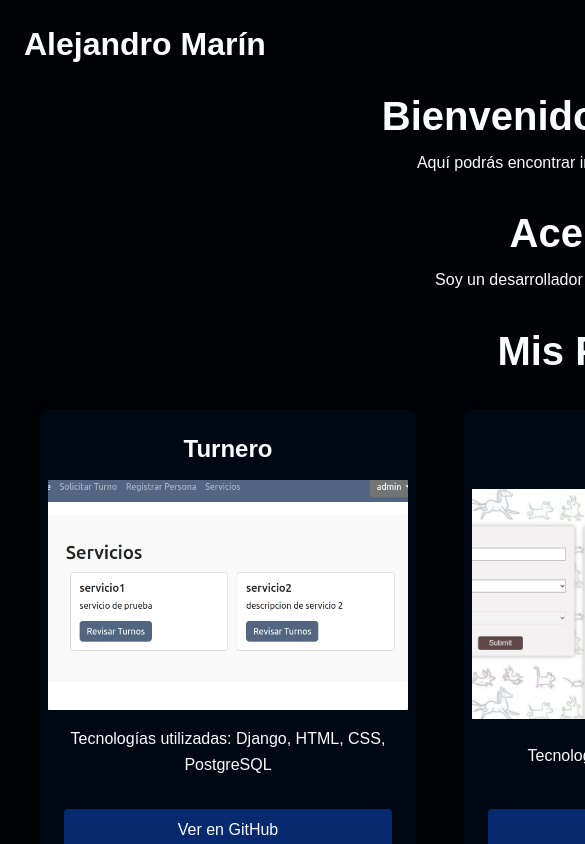
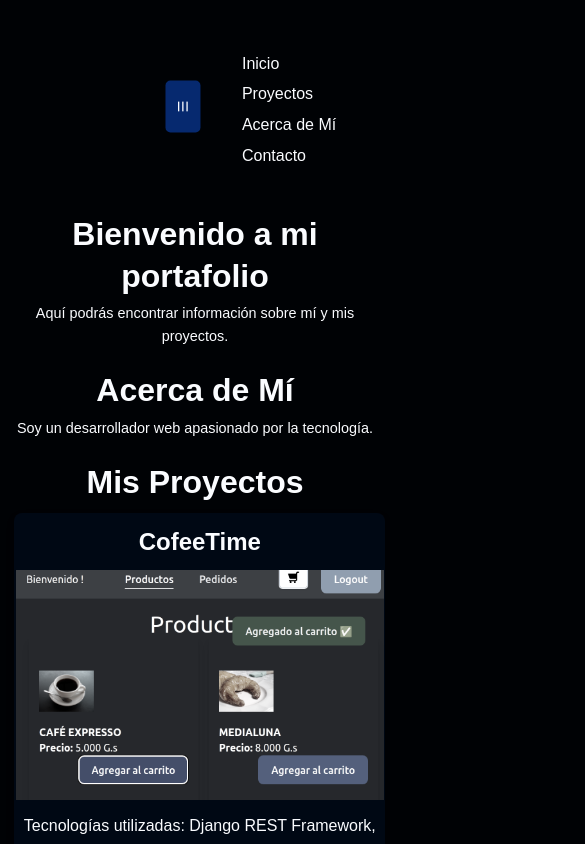
Before and after one commit to aleins99/Portafolio, a React (Vite) app: page / in a window 390 px wide. Shown: the top 844 px of the page, 585 px wide, since content can reach past the window. Built offline with nearby package versions, Linux system fonts and the light colour scheme.

Commit message:
starting with responsive

```diff
--- a/src/App.css
+++ b/src/App.css
@@ -20,4 +20,16 @@ p {
   margin-bottom: 1rem;
 }
 
-/* Aquí puedes agregar más estilos generales */
+@media (max-width: 768px) {
+  nav a {
+    margin: 0 8px;
+  }
+  h1,
+  h2,
+  h3 {
+    margin-bottom: 0.3rem;
+  }
+  p {
+    margin-bottom: 0.8rem;
+  }
+}
--- a/src/components/Header.jsx
+++ b/src/components/Header.jsx
@@ -1,11 +1,22 @@
-import React from "react";
+import React, { useState } from "react";
 import "../styles/components/Header.css";
 import { Link } from "react-router-dom";
-const Header = () => {
+function Header() {
+  const [isMenuOpen, setIsMenuOpen] = useState(true);
+
+  const toggleMenu = () => {
+    setIsMenuOpen(!isMenuOpen);
+  };
+
   return (
     <header>
-      <h1>Alejandro Marín</h1>
-      <nav>
+      <button
+        className={`hamburger ${isMenuOpen ? "active" : ""}`}
+        onClick={toggleMenu}
+      >
+        ☰
+      </button>
+      <nav className={`nav-menu ${isMenuOpen ? "open" : "hidden"}`}>
         <Link to="/">Inicio</Link>
         <a href="#projects">Proyectos</a>
         <Link to="/about-me">Acerca de Mí</Link>
@@ -13,6 +24,6 @@ const Header = () => {
       </nav>
     </header>
   );
-};
+}
 
 export default Header;
--- a/src/components/ProjectCard.jsx
+++ b/src/components/ProjectCard.jsx
@@ -8,7 +8,7 @@ const ProjectCard = ({ title, description, technologies, link, image }) => {
       <FlippingCard imageSrc={image} description={description} />
       <p>Tecnologías utilizadas: {technologies.join(", ")}</p>
       <a href={link} target="_blank" rel="noreferrer">
-        Ver en GitHub
+        Código Fuente
       </a>
     </div>
   );
--- a/src/index.css
+++ b/src/index.css
@@ -5,6 +5,9 @@
   --primary: #06296f;
   --secondary: #031435;
   --accent: #125df3;
+  --font-small: 1em;
+  --font-medium: 1.5em;
+  --font-large: 2em;
 }
 
 body,
@@ -85,5 +88,19 @@ button {
 }
 
 button:hover {
-  background-color: #388e77;
+  background-color: var(--secondary);
 }
+
+/* Responsive Design Additions */
+
+@media (max-width: 768px) {
+  :root {
+    --font-small: 0.8em;
+    --font-medium: 1.2em;
+    --font-large: 1.8em;
+  }
+  body {
+    margin: 1em;
+    font-size: 0.9em;
+  }
+}
--- a/src/styles/components/ContactForm.css
+++ b/src/styles/components/ContactForm.css
@@ -4,3 +4,13 @@ form {
   justify-content: center;
   align-items: center;
 }
+@media (max-width: 768px) {
+  form {
+    align-items: flex-start;
+    padding: 0.5rem;
+  }
+  form input,
+  form button {
+    width: 80%;
+  }
+}
--- a/src/styles/components/FlippingCard.css
+++ b/src/styles/components/FlippingCard.css
@@ -53,3 +53,13 @@
 .project-card:hover > .card-container .card-front img {
   filter: grayscale(0%);
 }
+@media (max-width: 768px) {
+  .card-front img {
+    object-fit: contain;
+    width: 100%;
+  }
+  .card-front,
+  .card-back {
+    font-size: 0.9em;
+  }
+}
--- a/src/styles/components/Header.css
+++ b/src/styles/components/Header.css
@@ -12,3 +12,56 @@ header h1 {
 nav a:hover {
   color: var(--primary);
 }
+/* Show hamburger menu on the right */
+.hamburger {
+  margin-left: auto;
+  display: none; /* Hide by default */
+}
+
+/* Animate hamburger menu */
+.hamburger.active {
+  transform: rotate(90deg);
+  transition: transform 0.3s ease-in-out;
+}
+
+/* Show nav items in column when menu is open */
+.nav-menu.open {
+  display: flex;
+  flex-direction: column;
+  align-items: flex-start;
+}
+
+/* Hide nav items when menu is closed */
+.nav-menu.hidden {
+  display: none;
+}
+
+/* Responsive behavior */
+@media (max-width: 768px) {
+  .header {
+    justify-content: initial;
+  }
+  .hamburger {
+    display: block; /* Show hamburger menu */
+  }
+  .nav-menu {
+    display: none; /* Hide nav menu */
+  }
+  .nav-menu.open {
+    display: flex; /* Show nav menu when open */
+    font-size: 1rem;
+    padding: 10px;
+    margin: 15px;
+  }
+  .nav-menu.open a {
+    margin-top: 5px;
+  }
+}
+
+/* Ensure the nav menu is visible on larger screens */
+@media (min-width: 769px) {
+  .nav-menu {
+    display: flex;
+    flex-direction: row;
+  }
+}
--- a/src/styles/components/ProjectCard.css
+++ b/src/styles/components/ProjectCard.css
@@ -53,3 +53,18 @@
   transform: translate(0, -3px);
   box-shadow: 0 20px 80px -10px var(--primary);
 }
+@media (max-width: 768px) {
+  .project-card {
+    width: 100%;
+    padding: 0;
+    margin: 0;
+  }
+  .project-card .project-card {
+    margin: 0.5rem;
+  }
+  .project-card h3,
+  .project-card p {
+    margin: 0.8rem 0;
+    padding: 0 0.5rem;
+  }
+}
--- a/src/styles/pages/Projects.css
+++ b/src/styles/pages/Projects.css
@@ -19,3 +19,16 @@ h2 {
   grid-template-columns: repeat(3, 1fr);
   grid-gap: 1rem;
 }
+
+@media (max-width: 768px) {
+  #projects {
+    grid-template-columns: repeat(1, 1fr);
+    width: 100%;
+  }
+  h2 {
+    font-size: 2rem;
+  }
+  div {
+    padding: 0.3rem;
+  }
+}
--- a/src/utils/projectsData.js
+++ b/src/utils/projectsData.js
@@ -2,8 +2,24 @@ import monster from "../images/monster-rolodex.png";
 import pigGame from "../images/pig-game.png";
 import turnero from "../images/turnero.png";
 import adoptMe from "../images/adoptPet.png/";
+import cofeetime from "../images/cofeetime.png";
 // Supongamos que tienes un array con tus proyectos
 const projects = [
+  {
+    title: "CofeeTime",
+    description:
+      "Sistema de Cafetería con uso de roles como Administrador, Recepcionista y Cocinero, cada uno con una pantalla diferente.",
+    image: cofeetime,
+    technologies: [
+      "Django REST Framework",
+      "React",
+      "TailwindCSS",
+      "MongoDB",
+      "JWT",
+      "Docker",
+    ],
+    link: "https://github.com/aleins99/CofeeTime",
+  },
   {
     title: "Turnero",
     description: "Este es el proyecto 2",
@@ -24,7 +40,7 @@ const projects = [
     description: "Este es el proyecto 1",
     technologies: ["React", "JavaScript", "HTML", "CSS"],
     image: monster,
-    link: "#",
+    link: "",
   },
   {
     title: "Pig Game",
```
Also changed, not shown: src/images/cofeetime.png (added).
